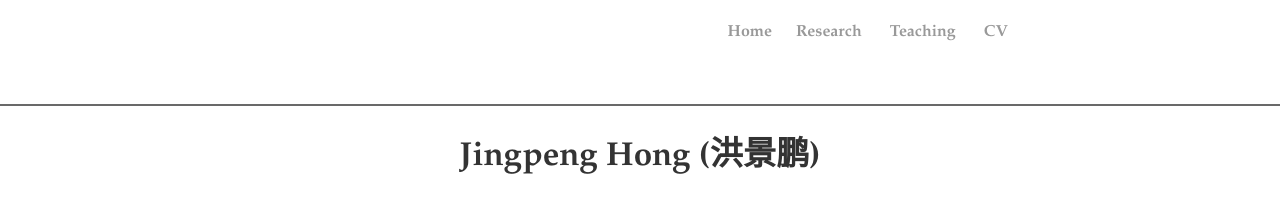
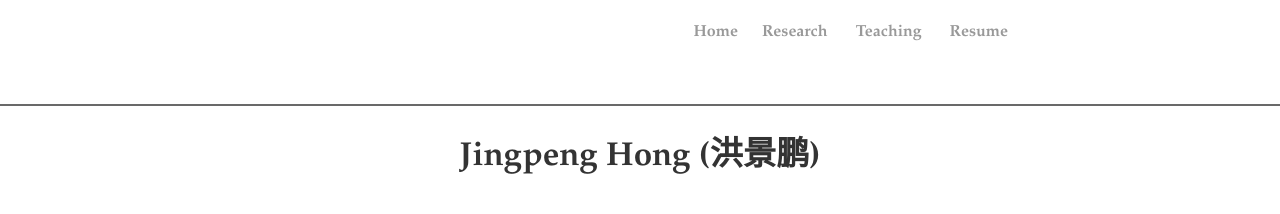
Before and after one commit to JingpengHong/JingpengHong.github.io, a Jekyll site: the page built from index.html, in a window 1280 px wide. Shown: the top 214 px of the page. Built offline with Jekyll 4.4.1, drawn with Linux system fonts in a browser that asks for light colours; nearby versions of some CDN libraries; the list of posts is cut into pages by our own code; comment, search, counter and statistics services are not loaded; a style sheet for code colours, icons or effects is not loaded.

Commit message:
Update header.html

```diff
--- a/_includes/header.html
+++ b/_includes/header.html
@@ -8,7 +8,7 @@
       <li class="nav-link"><a href="{{ site.baseurl }}/" class="logo"><strong>Home</strong></a>
       <li class="nav-link"><a href="https://JingpengHong.github.io/research"><strong>Research</strong></a>
       <li class="nav-link"><a href="https://JingpengHong.github.io/teaching"><strong>Teaching</strong></a>
-      <li class="nav-link"><a href="https://JingpengHong.github.io/files/Jingpeng_CV.pdf"><strong>CV</strong></a>
+      <li class="nav-link"><a href="https://JingpengHong.github.io/files/Jingpeng_CV.pdf"><strong>Resume</strong></a>
       </ul>
     </nav>
   </div>
```
